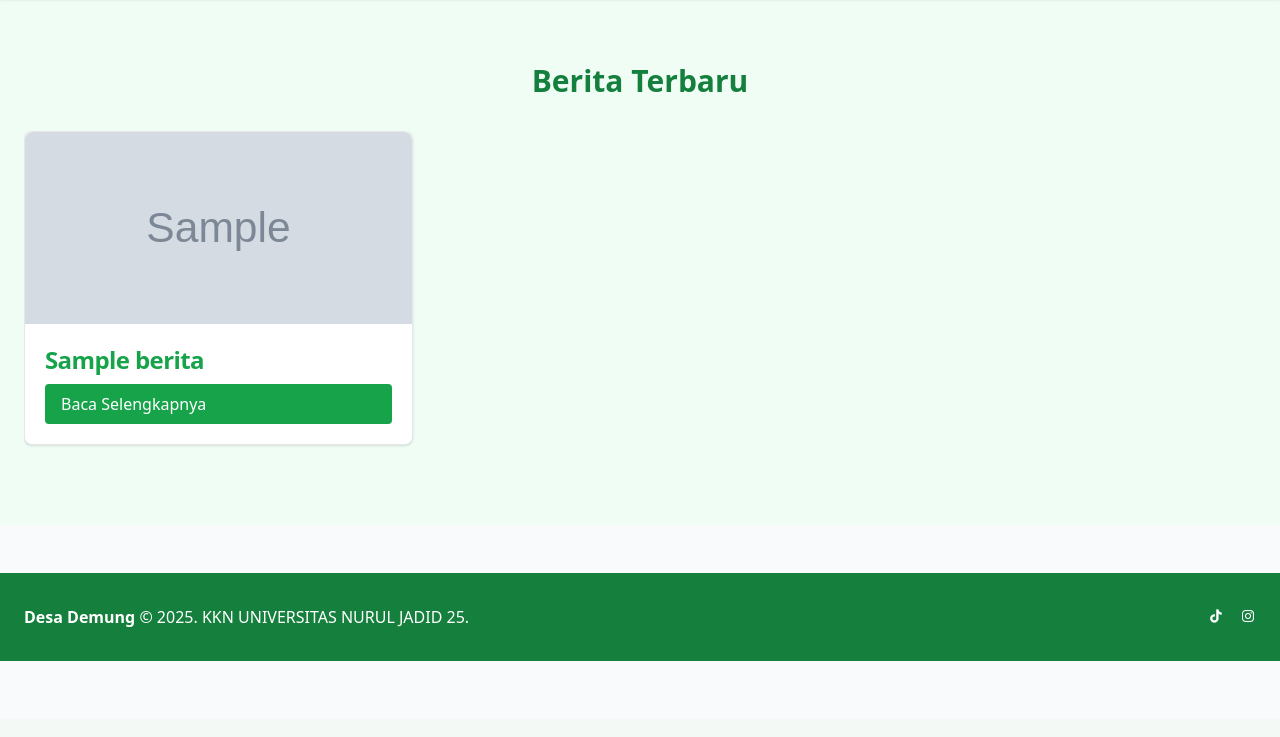
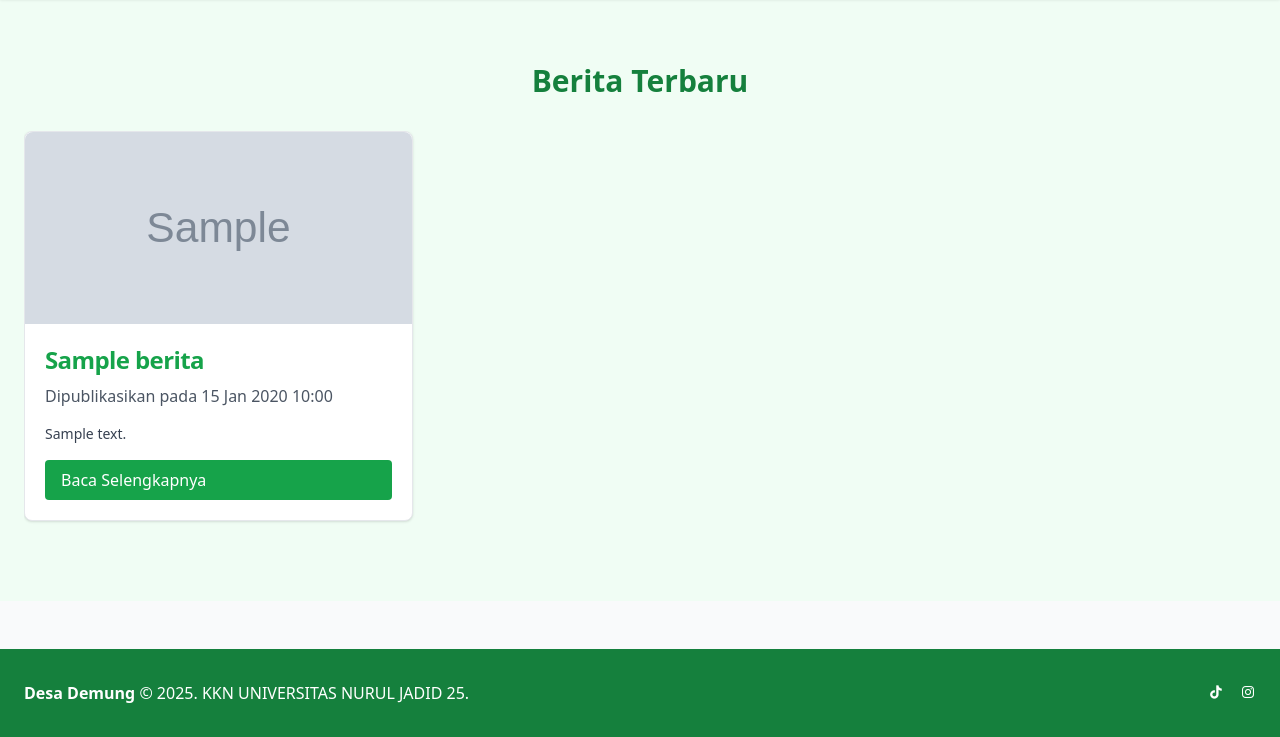
Before and after one commit to reyyyyyy18/kkn-desademung, a PHP site: page /berita.php in a window 1280 px wide. Shown: the part 81-818 px from the top of the page. Before the commit the page ends 742 px from the top, so only its background shows below. Run offline with PHP 8.4, Linux system fonts and the light colour scheme; tables that the repository leaves empty hold one stand-in row (values such as "Sample post"); grey boxes marked "Sample" are stand-in pictures; some libraries are stand-ins or nearby versions.

Commit message:
menambah tanggal dibuat di semua card berita dan 5 baris deskripsi sebagai preview

```diff
--- a/berita.php
+++ b/berita.php
@@ -63,9 +63,14 @@
                 ?>
                 <div class="w-full bg-white border border-gray-200 rounded-lg shadow transition hover:scale-105 hover:shadow-lg flex-shrink-0">
                     <?php if ($row['gambar']) echo '<a href="detail_berita.php?id=' . $row['id'] . '"><img class="rounded-t-lg w-full h-48 object-cover" src="admin/' . htmlspecialchars($row['gambar']) . '" alt="' . htmlspecialchars($row['judul']) . '" /></a>'; ?>
-                    <div class="p-5 flex flex-col">
+                    <div class="p-5 flex flex-col" data-aos="zoom-in">
                         <a href="detail_berita.php?id=<?= $row['id'] ?>">
                             <h5 class="mb-2 text-2xl font-bold tracking-tight text-green-600 text-left"><?= htmlspecialchars($row['judul']) ?></h5>
+                            <p class="text-gray-600 mb-4">
+                                Dipublikasikan pada <?= date('d M Y H:i', strtotime($row['created_at'])) ?></p>
+                            <p class="text-gray-700 text-sm mb-4 line-clamp-5">
+                                <?= nl2br(htmlspecialchars(mb_substr(strip_tags($row['isi']), 0, 400))) ?>
+                            </p>
                         </a>
                         <a href="detail_berita.php?id=<?= $row['id'] ?>" class="mt-auto inline-block bg-green-600 text-white px-4 py-2 rounded hover:bg-green-700">Baca Selengkapnya</a>
                     </div>
--- a/index.php
+++ b/index.php
@@ -167,6 +167,11 @@
                     <div class="p-5 flex flex-col">
                         <a href="detail_berita.php?id=<?= $row['id'] ?>">
                             <h5 class="mb-2 text-2xl font-bold tracking-tight text-green-600 text-left"><?= htmlspecialchars($row['judul']) ?></h5>
+                            <p class="text-gray-600 mb-4">
+                                Dipublikasikan pada <?= date('d M Y H:i', strtotime($row['created_at'])) ?></p>
+                            <p class="text-gray-700 text-sm mb-4 line-clamp-5">
+                                <?= nl2br(htmlspecialchars(mb_substr(strip_tags($row['isi']), 0, 400))) ?>
+                            </p>
                         </a>
                         <a href="detail_berita.php?id=<?= $row['id'] ?>" class="mt-auto inline-block bg-green-600 text-white px-4 py-2 rounded hover:bg-green-700">Baca Selengkapnya</a>
                     </div>
```
